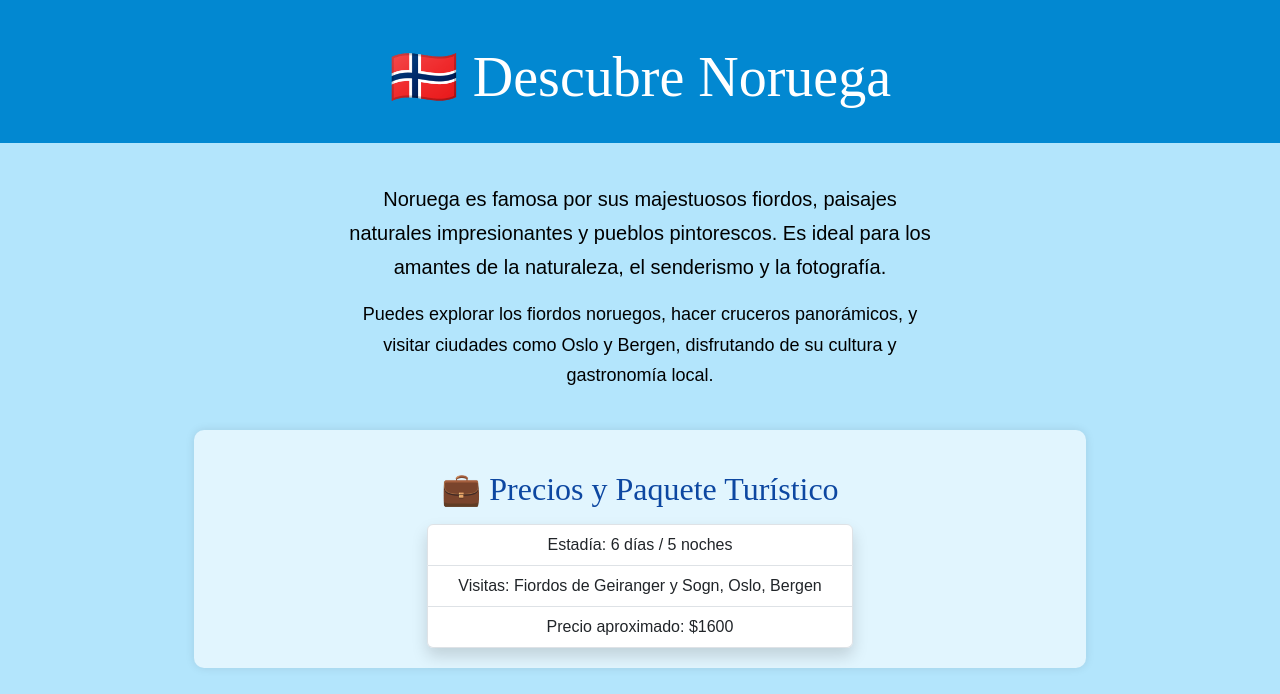
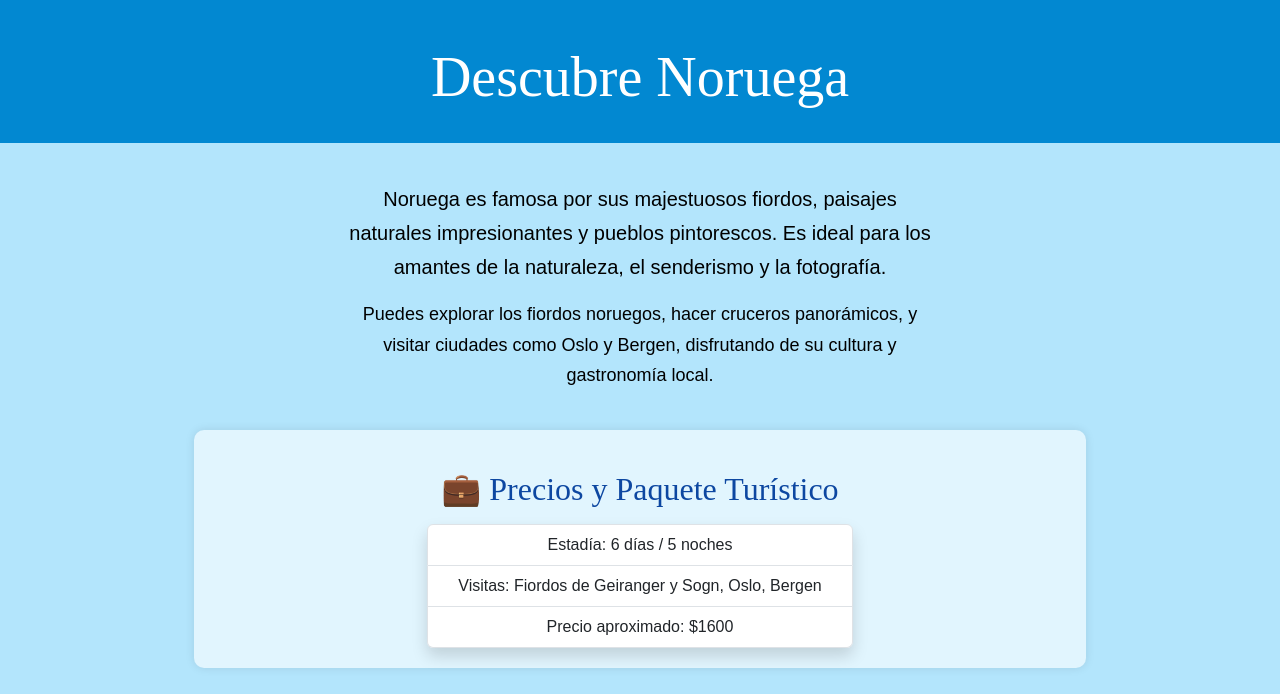
Before and after one commit to yandelsanchez81-gif/Lab-4, a plain HTML site: page destino4.html in a window 1280 px wide. Shown: the top 694 px of the page. Drawn offline with nearby package versions, Linux system fonts and the light colour scheme.

Commit message:
Update destino4.html

```diff
--- a/destino4.html
+++ b/destino4.html
@@ -15,7 +15,7 @@
 
     <!-- Encabezado -->
     <header class="text-white text-center py-4 mb-4" id="encabezado">
-        <h1 class="display-4">🇳🇴 Descubre Noruega</h1>
+        <h1 class="display-4">Descubre Noruega</h1>
     </header>
 
     <!-- Contenido principal -->
```
